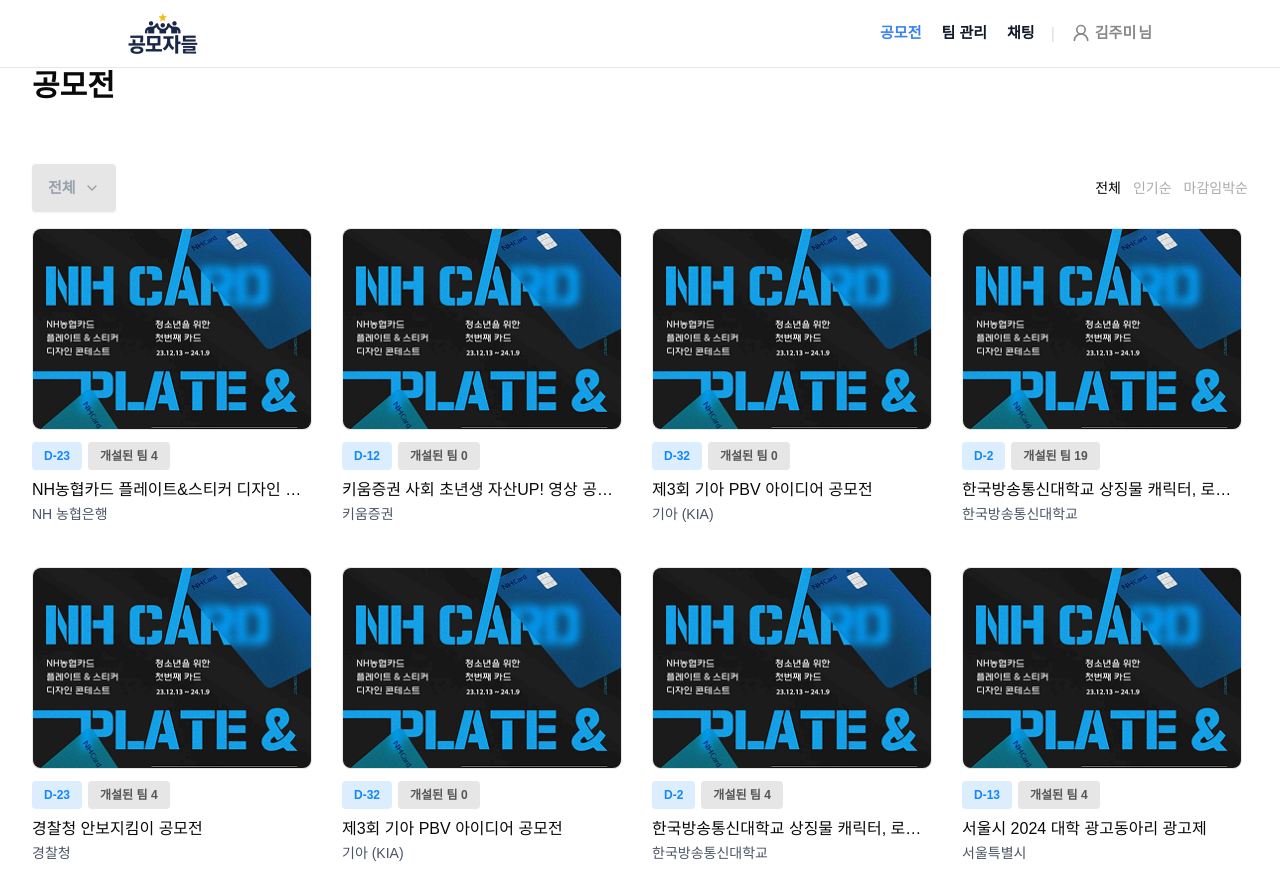
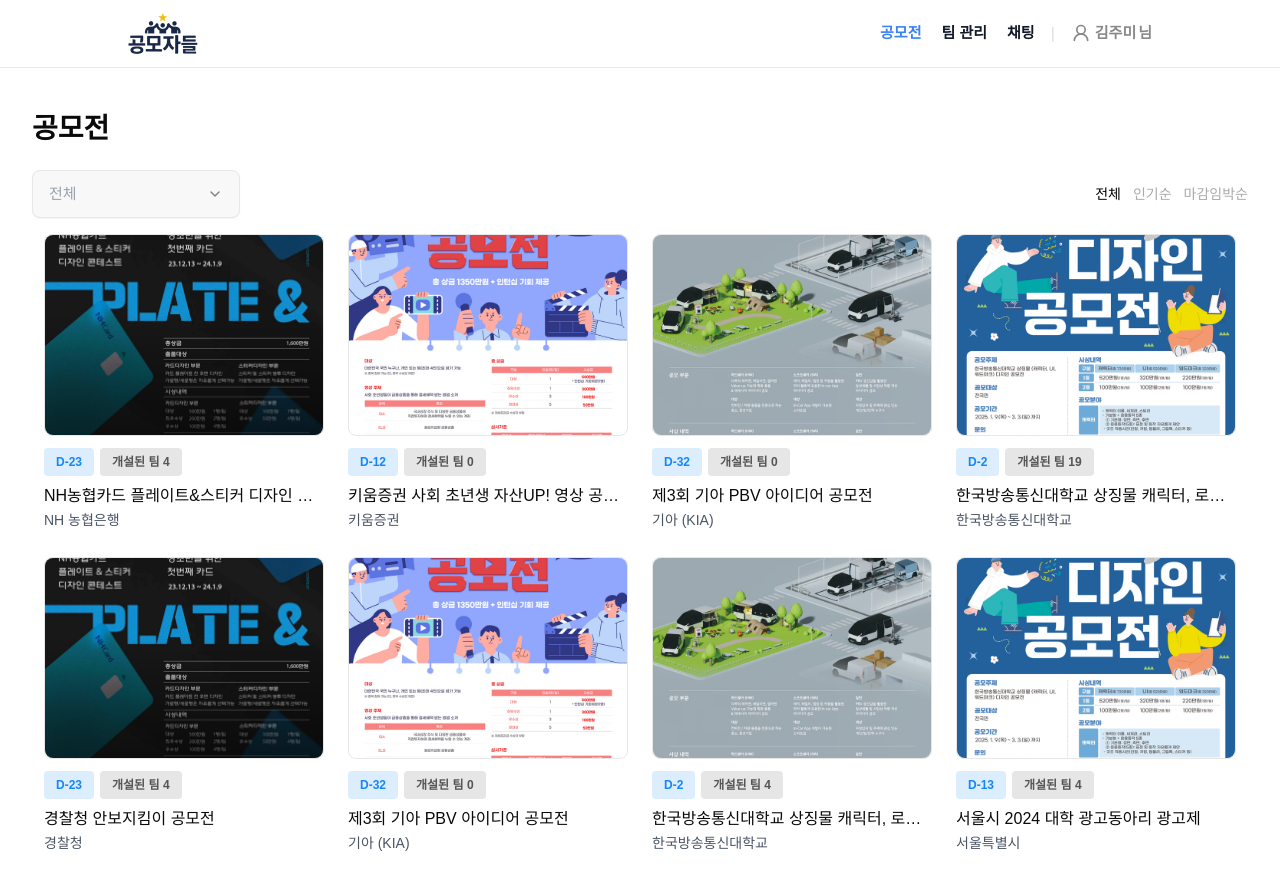
Before and after one commit to KMU-MIS-BALJAGUK/GMJD-WEB, a Next.js app: page /contest in a window 1280 px wide. Shown: the top 895 px of the page. Built offline with nearby package versions, Linux system fonts and the light colour scheme; a web font is replaced by a local one.

Commit message:
refactor: contest page refactoring

```diff
--- /dev/null
+++ b/src/app/contest/components/Contest.tsx
@@ -0,0 +1,75 @@
+'use client';
+
+import Button from '@/components/common/Button';
+import ContestCard from '@/components/common/ContestCard';
+import { ChevronDown } from 'lucide-react';
+import React, { useState } from 'react';
+import SortButton from './SortButton';
+import { SelectBox } from '@/components/common/SelectBox';
+import { contests } from '../page';
+
+const Contest = () => {
+  const sortOptions = ['전체', '인기순', '마감임박순'];
+  const [activeSort, setActiveSort] = useState('전체');
+  const [selectedCategories, setSelectedCategories] = useState<string[]>([]);
+  const categories = [
+    { value: '기획/아이디어', label: '기획/아이디어' },
+    { value: '광고/마케팅', label: '광고/마케팅' },
+    { value: '사진/영상/UCC', label: '사진/영상/UCC' },
+    { value: '디자인/순수미술/공예', label: '디자인/순수미술/공예' },
+    { value: '네이밍/슬로건', label: '네이밍/슬로건' },
+    { value: '캐릭터/만화/게임', label: '캐릭터/만화/게임' },
+    { value: '건축/건설/인테리어', label: '건축/건설/인테리어' },
+  ];
+
+  return (
+    <div className="w-full max-w-7xl mx-auto px-4 sm:px-6 lg:px-8 min-h-[904px]">
+      {/* 공모전 그리드 */}
+      <h1 className="text-[28px] font-bold mb-5 mt-10 max-md:hidden">공모전</h1>
+
+      <div className="flex max-sm:flex-col justify-between items-center mb-4 max-md:mt-7">
+        <SelectBox
+          type="multiple"
+          options={categories}
+          value={selectedCategories}
+          onChange={setSelectedCategories}
+          placeholder="전체"
+          className="w-52 max-sm:mb-2 max-sm:self-start"
+        />
+        {/* 정렬 옵션 */}
+        <div className="flex items-center gap-3 text-sm max-sm:mr-1 max-sm:self-end">
+          {sortOptions.map((option) => (
+            <SortButton
+              key={option}
+              isActive={activeSort === option}
+              onClick={() => setActiveSort(option)}
+            >
+              {option}
+            </SortButton>
+          ))}
+        </div>
+      </div>
+
+      <div className="flex justify-center">
+        <div className="grid-cols-2 lg:grid-cols-3 xl:grid-cols-4 grid gap-x-6 gap-y-6">
+          {contests.map((contest) => {
+            return <ContestCard contest={contest} key={contest.id} />;
+          })}
+        </div>
+      </div>
+
+      {/* 더보기 버튼 */}
+      <div className="mt-10 text-center">
+        <Button
+          variant="ghost"
+          className="w-[343px] mx-auto bg-white text-[#555555] border border-[#E7E7E7] rounded mb-10"
+        >
+          더보기
+          <ChevronDown size={20} className="ml-2" />
+        </Button>
+      </div>
+    </div>
+  );
+};
+
+export default Contest;
--- a/src/app/contest/components/SortButton.tsx
+++ b/src/app/contest/components/SortButton.tsx
@@ -8,21 +8,14 @@ interface SortButtonProps {
   children: React.ReactNode;
 }
 
-const SortButton: React.FC<SortButtonProps> = ({
-  onClick,
-  isActive,
-  children,
-}) => {
+const SortButton: React.FC<SortButtonProps> = ({ onClick, isActive, children }) => {
   return (
     <button
       onClick={onClick}
-      className={cn(
-        'text-sm font-medium focus:outline-none',
-        {
-          'text-black': isActive,
-          'text-[#aaaaaa]': !isActive,
-        }
-      )}
+      className={cn('text-sm font-medium focus:outline-none cursor-pointer', {
+        'text-black': isActive,
+        'text-[#aaaaaa]': !isActive,
+      })}
     >
       {children}
     </button>
--- a/src/app/contest/page.tsx
+++ b/src/app/contest/page.tsx
@@ -1,16 +1,11 @@
 'use client';
 
-import { useState } from 'react';
-import type { NextPage } from 'next';
-import ContestCard from '../../components/common/ContestCard';
-import SortButton from './components/SortButton';
-import { Button } from '@/components/common/Button';
-import { SelectBox } from '@/components/common/SelectBox';
+import Contest from './components/Contest';
 
-const contests = [
+export const contests = [
   {
     id: 1,
-    thumbnailUrl: '/contest_example.png',
+    thumbnailUrl: '/contest.png',
     dDay: 23,
     teams: 4,
     title: 'NH농협카드 플레이트&스티커 디자인 콘테스트',
@@ -19,7 +14,7 @@ const contests = [
   },
   {
     id: 2,
-    thumbnailUrl: '/contest_example.png',
+    thumbnailUrl: '/contest2.png',
     dDay: 12,
     teams: 0,
     title: '키움증권 사회 초년생 자산UP! 영상 공모전',
@@ -28,7 +23,7 @@ const contests = [
   },
   {
     id: 3,
-    thumbnailUrl: '/contest_example.png',
+    thumbnailUrl: '/contest3.png',
     dDay: 32,
     teams: 0,
     title: '제3회 기아 PBV 아이디어 공모전',
@@ -37,7 +32,7 @@ const contests = [
   },
   {
     id: 4,
-    thumbnailUrl: '/contest_example.png',
+    thumbnailUrl: '/contest4.png',
     dDay: 2,
     teams: 19,
     title: '한국방송통신대학교 상징물 캐릭터, 로고, 워드마크 디자인공모전',
@@ -46,7 +41,7 @@ const contests = [
   },
   {
     id: 5,
-    thumbnailUrl: '/contest_example.png',
+    thumbnailUrl: '/contest.png',
     dDay: 23,
     teams: 4,
     title: '경찰청 안보지킴이 공모전',
@@ -55,7 +50,7 @@ const contests = [
   },
   {
     id: 6,
-    thumbnailUrl: '/contest_example.png',
+    thumbnailUrl: '/contest2.png',
     dDay: 32,
     teams: 0,
     title: '제3회 기아 PBV 아이디어 공모전',
@@ -64,7 +59,7 @@ const contests = [
   },
   {
     id: 7,
-    thumbnailUrl: '/contest_example.png',
+    thumbnailUrl: '/contest3.png',
     dDay: 2,
     teams: 4,
     title: '한국방송통신대학교 상징물 캐릭터, 로고, 워드마크 디자인공모전',
@@ -73,7 +68,7 @@ const contests = [
   },
   {
     id: 8,
-    thumbnailUrl: '/contest_example.png',
+    thumbnailUrl: '/contest4.png',
     dDay: 13,
     teams: 4,
     title: '서울시 2024 대학 광고동아리 광고제',
@@ -82,75 +77,6 @@ const contests = [
   },
 ] as const;
 
-const sortOptions = ['전체', '인기순', '마감임박순'];
-
-const ContestPage: NextPage = () => {
-  const [activeSort, setActiveSort] = useState('전체');
-  const [selectedCategories, setSelectedCategories] = useState<string[]>([]);
-  const categories = [
-    { value: '기획/아이디어', label: '기획/아이디어' },
-    { value: '광고/마케팅', label: '광고/마케팅' },
-    { value: '사진/영상/UCC', label: '사진/영상/UCC' },
-    { value: '디자인/순수미술/공예', label: '디자인/순수미술/공예' },
-    { value: '네이밍/슬로건', label: '네이밍/슬로건' },
-    { value: '캐릭터/만화/게임', label: '캐릭터/만화/게임' },
-    { value: '건축/건설/인테리어', label: '건축/건설/인테리어' },
-  ];
-
-  return (
-    <div className="w-full max-w-7xl mx-auto px-4 sm:px-6 lg:px-8 min-h-[904px]">
-      <h1 className="text-3xl font-bold mb-[60px]">공모전</h1>
-
-      <div className="flex justify-between items-center mb-4">
-        <SelectBox
-          type="multiple"
-          options={categories}
-          value={selectedCategories}
-          onChange={setSelectedCategories}
-          placeholder="전체"
-          className="w-fit min-w-[74px] h-[40px] rounded bg-[#E6E6E6] text-[#555555] font-semibold"
-        />
-        {/* 정렬 옵션 */}
-        <div className="flex items-center gap-3 text-sm">
-          {sortOptions.map((option) => (
-            <SortButton
-              key={option}
-              isActive={activeSort === option}
-              onClick={() => setActiveSort(option)}
-            >
-              {option}
-            </SortButton>
-          ))}
-        </div>
-      </div>
-
-      {/* 공모전 그리드 */}
-      <div className="grid grid-cols-1 sm:grid-cols-2 md:grid-cols-3 lg:grid-cols-4 gap-x-6 gap-y-10">
-        {contests.map((contest) => (
-          <ContestCard key={contest.id} contest={contest} />
-        ))}
-      </div>
-
-      {/* 더보기 버튼 */}
-      <div className="mt-[60px] text-center">
-        <Button
-          variant="ghost"
-          className="w-[343px] mx-auto bg-white text-[#555555] border border-[#E7E7E7] rounded"
-        >
-          더보기
-          <svg
-            className="inline-block h-4 w-4 ml-1"
-            xmlns="http://www.w3.org/2000/svg"
-            fill="none"
-            viewBox="0 0 24 24"
-            stroke="currentColor"
-          >
-            <path strokeLinecap="round" strokeLinejoin="round" strokeWidth={2} d="M19 9l-7 7-7-7" />
-          </svg>
-        </Button>
-      </div>
-    </div>
-  );
-};
-
-export default ContestPage;
+export default function ContestPage() {
+  return <Contest />;
+}
--- a/src/app/globals.css
+++ b/src/app/globals.css
@@ -31,7 +31,7 @@
   --color-blue: #3b82f6;
   --color-bg-blue: #dbeafe;
   --color-bg-01: #f5f5f5;
-  --color-bg-02: #efefef;
+  --color-bg-02: #f8f8f8;
   --color-text-01: #111827;
   --color-text-02: #6b7280;
   --color-text-03: #888888;
--- a/src/components/common/SelectBox.tsx
+++ b/src/components/common/SelectBox.tsx
@@ -46,8 +46,8 @@ export function SelectBox(props: SelectBoxProps) {
         <SelectTrigger
           className={cn(
             `
-            w-full !h-11 bg-bg-02 rounded-[8px] border-none text-[15px] px-4
-            focus-visible:ring-1 focus-visible:ring-blue cursor-pointer
+            w-full !h-11 bg-bg-02 rounded-[8px] border text-[15px] px-4
+            focus-visible:ring-1 focus-visible:ring-blue focus:border-none cursor-pointer
           `,
             className
           )}
@@ -94,9 +94,9 @@ export function SelectBox(props: SelectBoxProps) {
         <SelectTrigger
           className={cn(
             `
-            w-full !h-12 bg-bg-02 rounded-[8px] border-none px-4 text-[15px]
+            w-full !h-12 bg-bg-02 rounded-[8px] border px-4 text-[15px]
             flex items-center justify-between
-            focus-visible:ring-1 focus-visible:ring-blue cursor-pointer
+            focus-visible:ring-1 focus-visible:ring-blue focus:border-none cursor-pointer
           `,
             className
           )}
```
